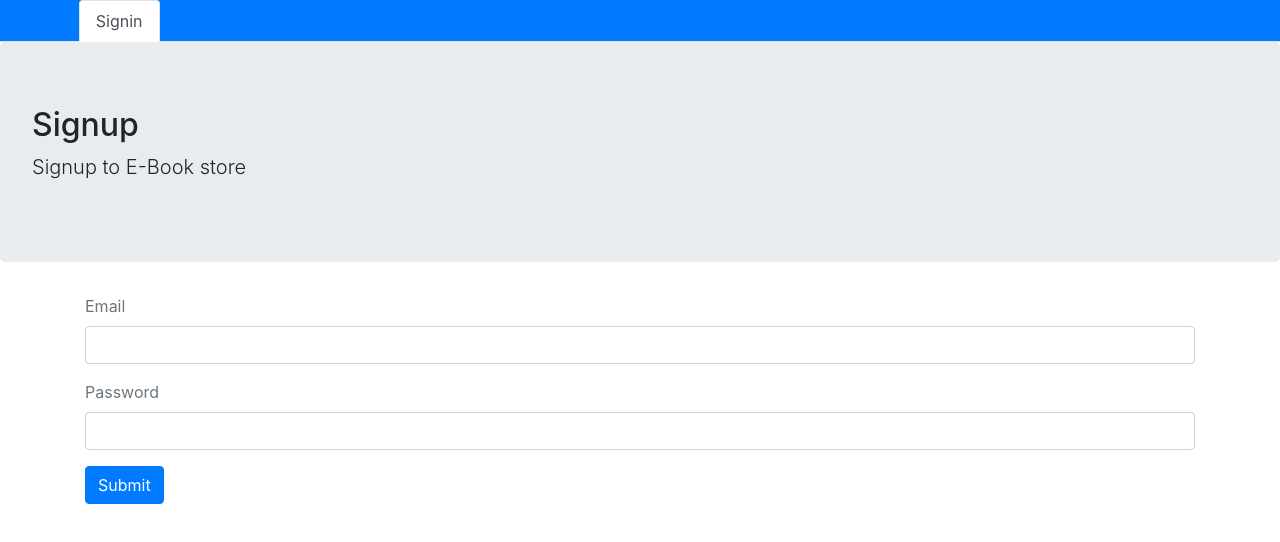
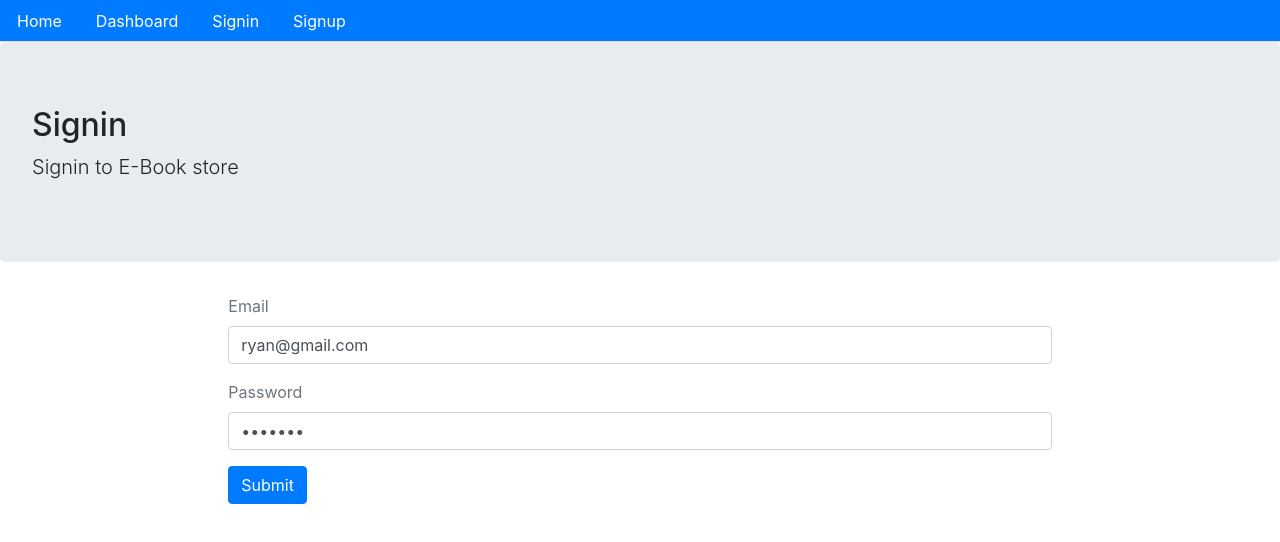
Before and after one commit to spiism/e-commerce-react-nodejs, a React (Create React App) app in the folder front-end-react/: page /Signin in a window 1280 px wide. Shown: the top 542 px of the page. Built offline with nearby package versions, Linux system fonts and the light colour scheme.

Commit message:
downgrade react-router-dom to v5 / set up private route

```diff
--- a/front-end-react/package.json
+++ b/front-end-react/package.json
@@ -8,7 +8,7 @@
     "@testing-library/user-event": "^12.8.3",
     "react": "^17.0.2",
     "react-dom": "^17.0.2",
-    "react-router-dom": "^6.0.2",
+    "react-router-dom": "^5.2.0",
     "react-scripts": "4.0.3",
     "web-vitals": "^1.1.2"
   },
--- a/front-end-react/src/ReactRoutes.js
+++ /dev/null
@@ -1,19 +0,0 @@
-import React from 'react';
-import {BrowserRouter, Routes, Route} from 'react-router-dom';
-import Signup from './user/Signup';
-import Signin from './user/Signin';
-import Home from './core/Home';
-
-
-const ReactRoutes = () => {
-    return (<BrowserRouter>
-        <Routes>
-            <Route path="/" element={ <Home />} />
-            <Route path="/Signin" element={ <Signin />} />
-            <Route path="/Signup" element={ <Signup />} />
-        </Routes>
-    </BrowserRouter>
-    );
-};
-
-export default ReactRoutes;
--- /dev/null
+++ b/front-end-react/src/Routes.js
@@ -0,0 +1,23 @@
+import { BrowserRouter, Switch, Route } from 'react-router-dom';
+import Signup from './user/Signup';
+import Signin from './user/Signin';
+import Home from './core/Home';
+import PrivateRoute from './auth/PrivateRoute';
+import Dashboard from './user/UserDashboard';
+
+
+
+const Routes = () => {
+    return (
+        <BrowserRouter>
+            <Switch>
+                <Route path="/" exact component={Home} />
+                <Route path="/signin" exact component={Signin} />
+                <Route path="/signup" exact component={Signup} />
+                <PrivateRoute path="/dashboard" exact component={Dashboard} />
+            </Switch>
+        </BrowserRouter>
+    );
+};
+
+export default Routes;
--- /dev/null
+++ b/front-end-react/src/auth/PrivateRoute.js
@@ -0,0 +1,24 @@
+// eslint-disable-next-line
+import React, { Component } from "react";
+import { Route, Redirect } from "react-router-dom";
+import { isAuthenticated } from "./index";
+
+const PrivateRoute = ({ component: Component, ...rest }) => (
+    <Route
+        {...rest}
+        render={props =>
+            isAuthenticated() ? (
+                <Component {...props} />
+            ) : (
+                <Redirect
+                    to={{
+                        pathname: "/signin",
+                        state: { from: props.location }
+                    }}
+                />
+            )
+        }
+    />
+);
+
+export default PrivateRoute;
--- a/front-end-react/src/core/Menu.js
+++ b/front-end-react/src/core/Menu.js
@@ -1,48 +1,81 @@
-import React, {Fragment} from 'react';
-import {NavLink} from 'react-router-dom';
-import {signout, isAuthenticated} from '../auth';
+import React, { Fragment } from "react";
+import { Link, withRouter } from "react-router-dom";
+import { signout, isAuthenticated } from "../auth";
 
+const isActive = (history, path) => {
+    if (history.location.pathname === path) {
+        return { color: "#ff9900" };
+    } else {
+        return { color: "#ffffff" };
+    }
+};
 
-
-
-
-
-const Menu = () => (
-
+const Menu = ({ history }) => (
     <div>
         <ul className="nav nav-tabs bg-primary">
             <li className="nav-item">
-                <NavLink className="nav-link" to="/">Home</NavLink>
+                <Link
+                    className="nav-link"
+                    style={isActive(history, "/")}
+                    to="/"
+                >
+                    Home
+                </Link>
             </li>
+
+
+            <li className="nav-item">
+                <Link
+                    className="nav-link"
+                    style={isActive(history, "/dashboard")}
+                    to="/dashboard"
+                >
+                    Dashboard
+                </Link>
+            </li>
+
 
             {!isAuthenticated() && (
                 <Fragment>
                     <li className="nav-item">
-                        <NavLink className="nav-link" to="/signin">Signin</NavLink>
+                        <Link
+                            className="nav-link"
+                            style={isActive(history, "/signin")}
+                            to="/signin"
+                        >
+                            Signin
+                        </Link>
                     </li>
 
                     <li className="nav-item">
-                        <NavLink className="nav-link" to="/signup">Signup</NavLink>
+                        <Link
+                            className="nav-link"
+                            style={isActive(history, "/signup")}
+                            to="/signup"
+                        >
+                            Signup
+                        </Link>
                     </li>
                 </Fragment>
             )}
 
             {isAuthenticated() && (
-                    <li className="nav-item">
-                        <span   className="nav-link"
-                                style={{cursor:'pointer', color:'black' }}
-                                onClick={() => signout(() => {
-                                    //back to home after sign out (might not a good solution yet, cannot deal with react-router-dom for now)
-                                    window.location.href = '/';
-                                })}>
-                        Signout</span>
-                    </li>
+                <li className="nav-item">
+                    <span
+                        className="nav-link"
+                        style={{ cursor: "pointer", color: "#ffffff" }}
+                        onClick={() =>
+                            signout(() => {
+                                history.push("/");
+                            })
+                        }
+                    >
+                        Signout
+                    </span>
+                </li>
             )}
-
-
-
         </ul>
     </div>
 );
 
-export default Menu;
+export default withRouter(Menu);
--- a/front-end-react/src/index.js
+++ b/front-end-react/src/index.js
@@ -1,11 +1,11 @@
 import React from 'react';
 import ReactDOM from 'react-dom';
-import ReactRoutes from './ReactRoutes';
+import Routes from './Routes';
 
 
 ReactDOM.render(
   <React.StrictMode>
-    <ReactRoutes />
+    <Routes />
   </React.StrictMode>,
   document.getElementById('root')
 );
--- a/front-end-react/src/user/Signin.js
+++ b/front-end-react/src/user/Signin.js
@@ -1,33 +1,30 @@
-import React, {useState} from "react";
-import {Navigate} from 'react-router-dom';
-import Layout from '../core/Layout';
-import {signin, authenticate} from '../auth';
-
+import React, { useState } from "react";
+import { Redirect } from "react-router-dom";
+import Layout from "../core/Layout";
+import { signin, authenticate, isAuthenticated } from "../auth";
 
 const Signin = () => {
     const [values, setValues] = useState({
-        email:'',
-        password:'',
-        error:'',
+        email: "ryan@gmail.com",
+        password: "rrrrrr9",
+        error: "",
         loading: false,
-        redirectToReferrer: false,
+        redirectToReferrer: false
     });
 
-    const { email, password, loading, error, redirectToReferrer} =values;
+    const { email, password, loading, error, redirectToReferrer } = values;
+    const { user } = isAuthenticated();
 
     const handleChange = name => event => {
-        setValues({...values, error: false, [name]:event.target.value})
-    }
+        setValues({ ...values, error: false, [name]: event.target.value });
+    };
 
-
-
-    const clickSubmit = (event) => {
+    const clickSubmit = event => {
         event.preventDefault();
-        setValues({...values, error: false, loading: true});
-        signin ({email, password})
-        .then (data => {
-            if(data.error) {
-                setValues ({...values, error: data.error, loading: false})
+        setValues({ ...values, error: false, loading: true });
+        signin({ email, password }).then(data => {
+            if (data.error) {
+                setValues({ ...values, error: data.error, loading: false });
             } else {
                 authenticate(data, () => {
                     setValues({
@@ -39,60 +36,67 @@ const Signin = () => {
         });
     };
 
-    const signUpForm = () => (
+    const signInForm = () => (
         <form>
-            <div className ="form-group">
+            <div className="form-group">
                 <label className="text-muted">Email</label>
                 <input
-                onChange= {handleChange('email')}
-                type="email"
-                className="form-control"
-                value ={email} />
+                    onChange={handleChange("email")}
+                    type="email"
+                    className="form-control"
+                    value={email}
+                />
             </div>
 
-            <div className ="form-group">
+            <div className="form-group">
                 <label className="text-muted">Password</label>
                 <input
-                onChange= {handleChange('password')}
-                type="password"
-                className="form-control"
-                value ={password} />
+                    onChange={handleChange("password")}
+                    type="password"
+                    className="form-control"
+                    value={password}
+                />
             </div>
-            <button onClick ={clickSubmit} className ="btn btn-primary">Submit</button>
+            <button onClick={clickSubmit} className="btn btn-primary">
+                Submit
+            </button>
         </form>
     );
 
-    const showError  = () => (
-        <div className="alert alert-danger" style = {{display: error? '' : 'none'}}>
+    const showError = () => (
+        <div
+            className="alert alert-danger"
+            style={{ display: error ? "" : "none" }}
+        >
             {error}
         </div>
     );
 
-    const showLoading  = () => (
-        loading && (<div className="alert alert-infor"><h2>Loading...</h2></div>)
-    );
+    const showLoading = () =>
+        loading && (
+            <div className="alert alert-info">
+                <h2>Loading...</h2>
+            </div>
+        );
 
     const redirectUser = () => {
-        if(redirectToReferrer) {
-            return <Navigate to="/" />;
+        if (isAuthenticated()) {
+            return <Redirect to="/" />;
         }
-    }
+    };
 
     return (
         <Layout
-
-        title ="Signup"
-        description = "Signup to E-Book store"
-        className ="container" col-md-8 offset-md-2>
-
+            title="Signin"
+            description="Signin to E-Book store"
+            className="container col-md-8 offset-md-2"
+        >
             {showLoading()}
             {showError()}
-            {signUpForm()}
+            {signInForm()}
             {redirectUser()}
-            {/* {JSON.stringify(values)} */}
         </Layout>
     );
 };
 
-
 export default Signin;
--- /dev/null
+++ b/front-end-react/src/user/UserDashboard.js
@@ -0,0 +1,16 @@
+import React from "react";
+import Layout from "../core/Layout";
+
+
+const Dashboard = () => {
+    return (
+        <Layout
+            title="User Dashboard"
+            description='User Dashboard'>
+                ...
+        </Layout>
+    );
+};
+
+
+export default Dashboard;
```
Also changed, not shown: 1 other file (tests, documents, lock files or other folders).
